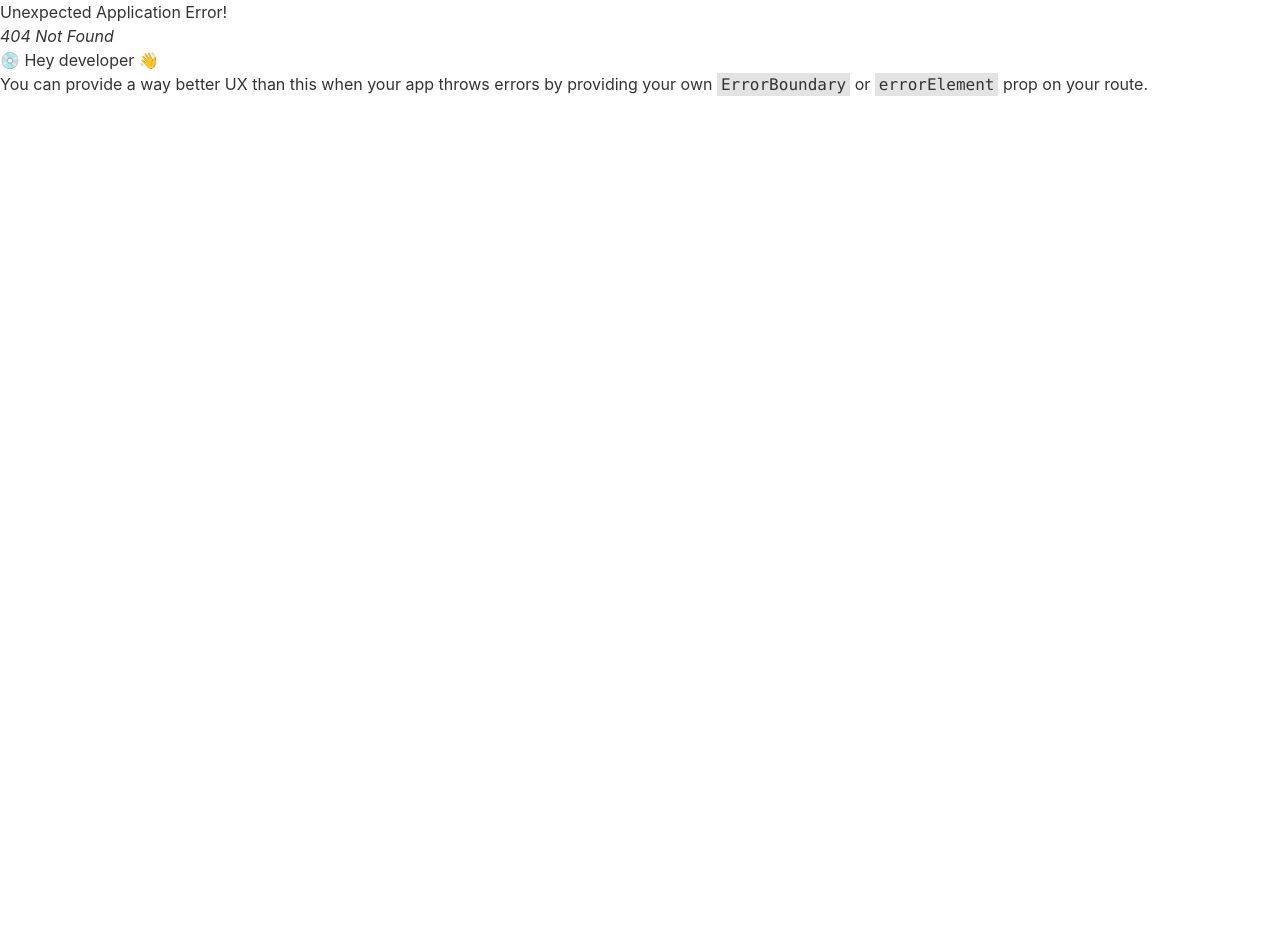
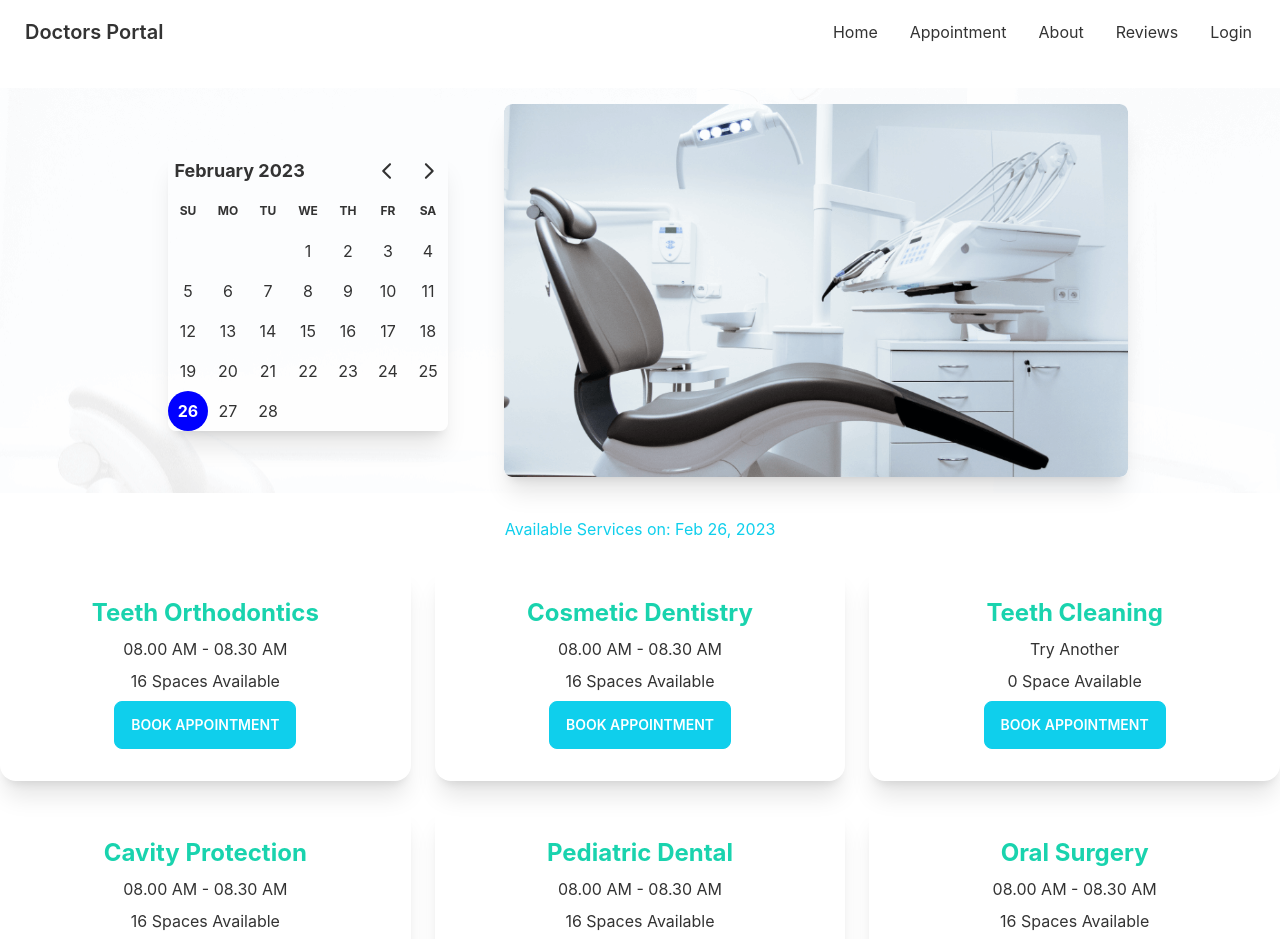
Before and after one commit to NurMuhammadCSE/doctors-portal-module-74-dashboard, a React (Create React App) app: page /appointment in a window 1280 px wide. Before the commit this address had no page. Shown: the top 939 px of the page. Before the commit the page ends 800 px from the top, so only its background shows below. Built offline with nearby package versions, Linux system fonts and the light colour scheme.

Commit message:
Appointment

```diff
--- a/package.json
+++ b/package.json
@@ -7,7 +7,9 @@
     "@testing-library/react": "^13.4.0",
     "@testing-library/user-event": "^13.5.0",
     "daisyui": "^2.51.0",
+    "date-fns": "^2.29.3",
     "react": "^18.2.0",
+    "react-day-picker": "^8.6.0",
     "react-dom": "^18.2.0",
     "react-router-dom": "^6.8.1",
     "react-scripts": "5.0.1",
--- /dev/null
+++ b/public/services.json
@@ -0,0 +1,118 @@
+[
+    {
+      "_id": 1,
+      "name": "Teeth Orthodontics",
+      "slots": [
+        "08.00 AM - 08.30 AM",
+        "08.30 AM - 09.00 AM",
+        "09.00 AM - 9.30 AM",
+        "09.30 AM - 10.00 AM",
+        "10.00 AM - 10.30 AM",
+        "10.30 AM - 11.00 AM",
+        "11.00 AM - 11.30 AM",
+        "11.30 AM - 12.00 AM",
+        "1.00 PM - 1.30 PM",
+        "1.30 PM - 2.00 PM",
+        "2.00 PM - 2.30 PM",
+        "2.30 PM - 3.00 PM",
+        "3.00 PM - 3.30 PM",
+        "3.30 PM - 4.00 PM",
+        "4.00 PM - 4.30 PM",
+        "4.30 PM - 5.00 PM"
+      ]
+    },
+    {
+      "_id": 2,
+      "name": "Cosmetic Dentistry",
+      "slots": [
+        "08.00 AM - 08.30 AM",
+        "08.30 AM - 09.00 AM",
+        "09.00 AM - 9.30 AM",
+        "09.30 AM - 10.00 AM",
+        "10.00 AM - 10.30 AM",
+        "10.30 AM - 11.00 AM",
+        "11.00 AM - 11.30 AM",
+        "11.30 AM - 12.00 AM",
+        "1.00 PM - 1.30 PM",
+        "1.30 PM - 2.00 PM",
+        "2.00 PM - 2.30 PM",
+        "2.30 PM - 3.00 PM",
+        "3.00 PM - 3.30 PM",
+        "3.30 PM - 4.00 PM",
+        "4.00 PM - 4.30 PM",
+        "4.30 PM - 5.00 PM"
+      ]
+    },
+    {
+      "_id": 3,
+      "name": "Teeth Cleaning",
+      "slots": [
+
+      ]
+    },
+    {
+      "_id": 4,
+      "name": "Cavity Protection",
+      "slots": [
+        "08.00 AM - 08.30 AM",
+        "08.30 AM - 09.00 AM",
+        "09.00 AM - 9.30 AM",
+        "09.30 AM - 10.00 AM",
+        "10.00 AM - 10.30 AM",
+        "10.30 AM - 11.00 AM",
+        "11.00 AM - 11.30 AM",
+        "11.30 AM - 12.00 AM",
+        "1.00 PM - 1.30 PM",
+        "1.30 PM - 2.00 PM",
+        "2.00 PM - 2.30 PM",
+        "2.30 PM - 3.00 PM",
+        "3.00 PM - 3.30 PM",
+        "3.30 PM - 4.00 PM",
+        "4.00 PM - 4.30 PM",
+        "4.30 PM - 5.00 PM"
+      ]
+    },
+    {
+      "name": "Pediatric Dental",
+      "slots": [
+        "08.00 AM - 08.30 AM",
+        "08.30 AM - 09.00 AM",
+        "09.00 AM - 9.30 AM",
+        "09.30 AM - 10.00 AM",
+        "10.00 AM - 10.30 AM",
+        "10.30 AM - 11.00 AM",
+        "11.00 AM - 11.30 AM",
+        "11.30 AM - 12.00 AM",
+        "1.00 PM - 1.30 PM",
+        "1.30 PM - 2.00 PM",
+        "2.00 PM - 2.30 PM",
+        "2.30 PM - 3.00 PM",
+        "3.00 PM - 3.30 PM",
+        "3.30 PM - 4.00 PM",
+        "4.00 PM - 4.30 PM",
+        "4.30 PM - 5.00 PM"
+      ]
+    },
+    {
+      "_id": 6,
+      "name": "Oral Surgery",
+      "slots": [
+        "08.00 AM - 08.30 AM",
+        "08.30 AM - 09.00 AM",
+        "09.00 AM - 9.30 AM",
+        "09.30 AM - 10.00 AM",
+        "10.00 AM - 10.30 AM",
+        "10.30 AM - 11.00 AM",
+        "11.00 AM - 11.30 AM",
+        "11.30 AM - 12.00 AM",
+        "1.00 PM - 1.30 PM",
+        "1.30 PM - 2.00 PM",
+        "2.00 PM - 2.30 PM",
+        "2.30 PM - 3.00 PM",
+        "3.00 PM - 3.30 PM",
+        "3.30 PM - 4.00 PM",
+        "4.00 PM - 4.30 PM",
+        "4.30 PM - 5.00 PM"
+      ]
+    }
+  ]
--- /dev/null
+++ b/src/Pages/Appointment/Appointment/Appointment.js
@@ -0,0 +1,22 @@
+import React, { useState } from "react";
+import AppointmentBanner from "../AppointmentBanner/AppointmentBanner";
+import AvailableAppointments from "../AvailableAppointments/AvailableAppointments";
+
+const Appointment = () => {
+  const [selectedDate, setSelectedData] = useState(new Date());
+
+  return (
+    <div>
+      <AppointmentBanner
+        selectedDate={selectedDate}
+        setSelectedData={setSelectedData}
+      ></AppointmentBanner>
+      <AvailableAppointments
+        selectedDate={selectedDate}
+        setSelectedData={setSelectedData}
+      ></AvailableAppointments>
+    </div>
+  );
+};
+
+export default Appointment;
--- /dev/null
+++ b/src/Pages/Appointment/AppointmentBanner/AppointmentBanner.js
@@ -0,0 +1,29 @@
+import React, { useState } from "react";
+import chair from "../../../assets/images/chair.png";
+import bg from "../../../assets/images/bg.png";
+import { DayPicker } from "react-day-picker";
+import { format } from "date-fns";
+
+const AppointmentBanner = ({selectedDate, setSelectedData}) => {
+
+  return (
+    <div style={{backgroundImage:`url(${bg})`}} className="my-6" >
+      <div className="hero">
+        <div className="hero-content flex-col lg:flex-row-reverse">
+          <img src={chair} alt="dentist Chair" className="lg:w-1/2 rounded-lg shadow-xl"/>
+          <div className="mr-6">
+            <DayPicker
+            className="shadow-xl rounded-lg"
+              mode="single"
+              selected={selectedDate}
+              onSelect={setSelectedData}
+            ></DayPicker>
+            {/* <p>You Have Selected : {format(selectedDate, "PP")}</p> */}
+          </div>
+        </div>
+      </div>
+    </div>
+  );
+};
+
+export default AppointmentBanner;
--- /dev/null
+++ b/src/Pages/Appointment/AvailableAppointments/AppointmentOption.js
@@ -0,0 +1,30 @@
+import { sl } from "date-fns/locale";
+import React from "react";
+
+const AppointmentOption = ({ appointment, setTreatment }) => {
+  const { name, slots } = appointment;
+  return (
+    <div>
+      <div className="card shadow-xl">
+        <div className="card-body text-center">
+          <h2 className="text-secondary text-2xl font-bold">{name}</h2>
+          <p>{slots.length > 0 ? slots[0] : "Try Another"}</p>
+          <p>
+            {slots.length} {slots.length > 1 ? "Spaces" : "Space"} Available
+          </p>
+          <div className="card-actions justify-center">
+            <label
+              htmlFor="booking-modal"
+              className="btn btn-primary text-white"
+              onClick={()=> setTreatment(appointment)}
+            >
+              Book Appointment
+            </label>
+          </div>
+        </div>
+      </div>
+    </div>
+  );
+};
+
+export default AppointmentOption;
--- /dev/null
+++ b/src/Pages/Appointment/AvailableAppointments/AvailableAppointments.js
@@ -0,0 +1,36 @@
+import { format } from "date-fns";
+import React, { useEffect, useState } from "react";
+import BookingModal from "../BookingModal/BookingModal";
+import AppointmentOption from "./AppointmentOption";
+
+const AvailableAppointments = ({ selectedDate }) => {
+  const [appointmentOptions, setAppointmentOptions] = useState([]);
+  const [treatment, setTreatment] = useState(null);
+
+  useEffect(() => {
+    fetch("services.json")
+      .then((res) => res.json())
+      .then((data) => setAppointmentOptions(data));
+  });
+  return (
+    <section>
+      <p className="text-center text-primary text-bold">
+        Available Services on: {format(selectedDate, "PP")}
+      </p>
+      <div className="grid gap-6 grid-cols-1 lg:grid-cols-3 md:grid-cols-2  mt-6">
+        {appointmentOptions.map((appointment) => (
+          <AppointmentOption
+            key={appointment._id}
+            appointment={appointment}
+            setTreatment={setTreatment}
+          ></AppointmentOption>
+        ))}
+      </div>
+      {treatment && <BookingModal
+      selectedDate={selectedDate}
+      treatment={treatment}></BookingModal>}{" "}
+    </section>
+  );
+};
+
+export default AvailableAppointments;
--- /dev/null
+++ b/src/Pages/Appointment/BookingModal/BookingModal.js
@@ -0,0 +1,61 @@
+import { format } from "date-fns";
+import React from "react";
+
+const BookingModal = ({ treatment, selectedDate }) => {
+  const { name, slots } = treatment;
+  const date = format(selectedDate, "PP"); // treatment is Appointment Options just different name
+  return (
+    <div>
+      <input type="checkbox" id="booking-modal" className="modal-toggle" />
+      <div className="modal">
+        <div className="modal-box relative">
+          <label
+            htmlFor="booking-modal"
+            className="btn btn-sm btn-circle absolute right-2 top-2"
+          >
+            ✕
+          </label>
+          <h3 className="text-lg font-bold">{name}</h3>
+          <form className="grid grid-cols-1 gap-3 mt-10">
+            <input
+              type="text"
+              value={date}
+              disabled
+              className="input input-bordered w-full "
+            />
+            <select className="select select-bordered w-full">
+              {
+                slots.map(slot => <option value={slot}>
+                  {slot}
+                </option>)
+              }
+            </select>
+            <input
+              type="text"
+              placeholder="Type here"
+              className="input input-bordered w-full"
+            />
+            <input
+              type="text"
+              placeholder="Type here"
+              className="input input-bordered w-full"
+            />
+            <input
+              type="text"
+              placeholder="Type here"
+              className="input input-bordered w-full"
+            />
+            <br />
+            <input
+              type="submit"
+              value="Submit"
+              className="btn btn-accent input-bordered w-full"
+            />
+          </form>
+        </div>
+      </div>
+    </div>
+  );
+};
+
+export default BookingModal;
--- a/src/Pages/Home/Testimonial/Testimonial.js
+++ b/src/Pages/Home/Testimonial/Testimonial.js
@@ -1,8 +1,8 @@
 import React from "react";
 import quote from "../../../assets/icons/quote.svg";
 import people1 from "../../../assets/images/people1.png";
-import people2 from "../../../assets/images/people1.png";
-import people3 from "../../../assets/images/people1.png";
+import people2 from "../../../assets/images/people2.png";
+import people3 from "../../../assets/images/people3.png";
 import Review from "./Review";
 
 const Testimonial = () => {
@@ -21,7 +21,7 @@ const Testimonial = () => {
       review:
         "It is a long established fact that by the readable content of a lot layout. The point of using Lorem a more-or-less normal distribu to using Content here, content",
       location: "California",
-      img: people1,
+      img: people2,
     },
     {
       _id: 1,
@@ -29,7 +29,7 @@ const Testimonial = () => {
       review:
         "It is a long established fact that by the readable content of a lot layout. The point of using Lorem a more-or-less normal distribu to using Content here, content",
       location: "California",
-      img: people1,
+      img: people3,
     },
   ];
   return (
--- a/src/Routes/Routes/Routes.js
+++ b/src/Routes/Routes/Routes.js
@@ -1,5 +1,6 @@
 import { createBrowserRouter } from "react-router-dom";
 import Main from "../../Layout/Main";
+import Appointment from "../../Pages/Appointment/Appointment/Appointment";
 import Home from "../../Pages/Home/Home/Home";
 import Login from "../../Pages/Login/Login";
 
@@ -16,6 +17,10 @@ const router = createBrowserRouter([
         path: "/login",
         element: <Login></Login>,
       },
+      {
+        path:'/appointment',
+        element:<Appointment></Appointment>
+      }
     ],
   },
 ]);
--- a/src/Shared/Navbar/Navbar.js
+++ b/src/Shared/Navbar/Navbar.js
@@ -17,7 +17,7 @@ const Navbar = () => {
         <Link to="/">Reviews</Link>
       </li>
       <li>
-        <Link to="/">Login</Link>
+        <Link to="/login">Login</Link>
       </li>
     </React.Fragment>
   );
--- a/src/index.js
+++ b/src/index.js
@@ -2,6 +2,7 @@ import React from 'react';
 import ReactDOM from 'react-dom/client';
 import './index.css';
 import App from './App';
+import 'react-day-picker/dist/style.css';
 import reportWebVitals from './reportWebVitals';
 
 const root = ReactDOM.createRoot(document.getElementById('root'));
```
Also changed, not shown: 1 other file (tests, documents, lock files or other folders).
